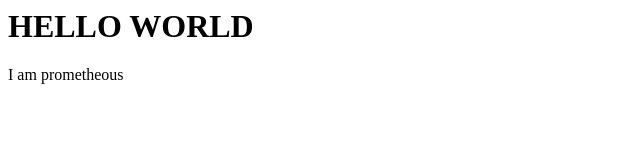
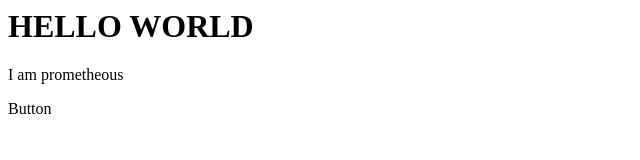
Before and after one commit to AniketPandey2002/Demo-2, a plain HTML site: page index.html in a window 1280 px wide. Shown: the full height of the page, 0-640 px from the left. Drawn offline with Linux system fonts and the light colour scheme.

Commit message:
Add button

```diff
--- a/index.html
+++ b/index.html
@@ -1,2 +1,3 @@
 <h1>HELLO WORLD</h1>
 <p>I am prometheous</p>
+<P>Button</P>
```
